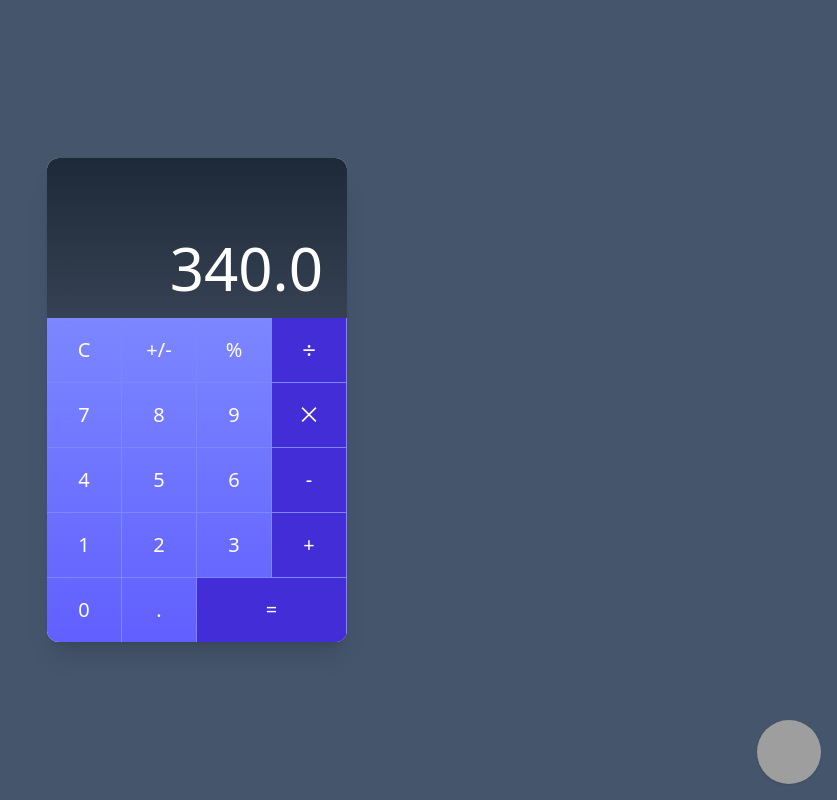
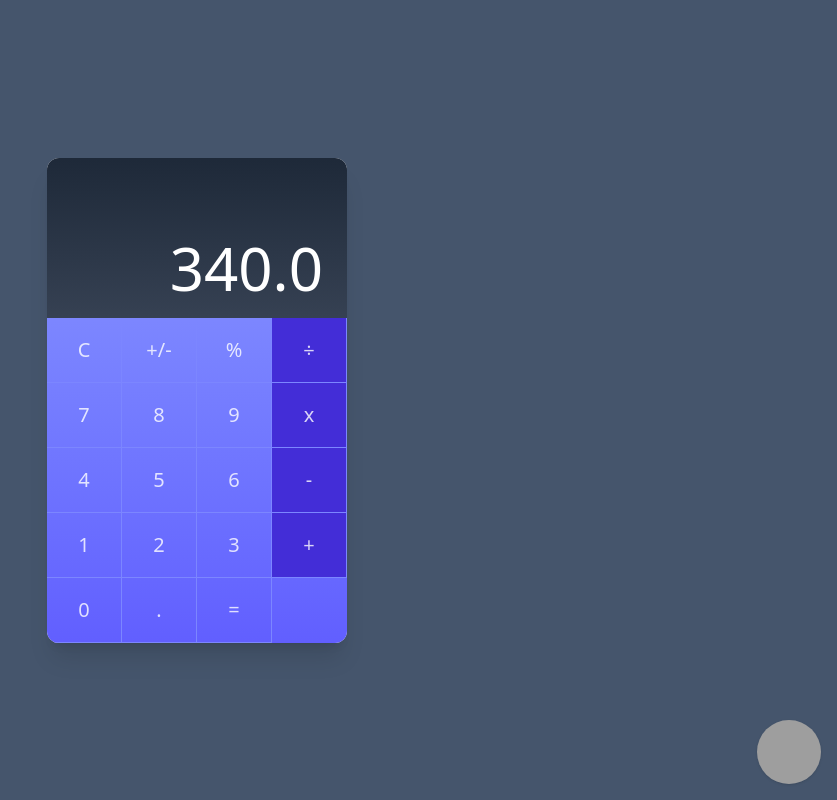
Before and after one commit to PabloGCH/angular-21-practice, an Angular app: page /calculator in a window 1280 px wide. Shown: the whole page, without its empty margins (443-1280 px from the left). Built offline with nearby package versions, Linux system fonts and the light colour scheme; grey boxes are pictures that could not be loaded.

Commit message:
Reemplazados todos los botones por boton reutilizable

```diff
--- a/src/app/components/calculator-button/calculator-button.css
+++ b/src/app/components/calculator-button/calculator-button.css
@@ -0,0 +1,9 @@
+@reference 'tailwindcss';
+
+button {
+    @apply w-full h-16 outline-none focus:outline-none hover:bg-indigo-700/20 text-white/80 text-xl font-light;
+}
+
+.is-command {
+    @apply bg-indigo-700;
+}
--- a/src/app/components/calculator-button/calculator-button.html
+++ b/src/app/components/calculator-button/calculator-button.html
@@ -1,3 +1,5 @@
-<button class="w-full h-16 outline-none focus:outline-none hover:bg-indigo-700 hover:bg-opacity-20 text-white text-opacity-50 text-xl font-light">
+<button
+    [class.is-command]="isCommand()"
+>
     <ng-content/>
 </button>
--- a/src/app/components/calculator-button/calculator-button.ts
+++ b/src/app/components/calculator-button/calculator-button.ts
@@ -1,4 +1,4 @@
-import { Component } from '@angular/core';
+import { Component, HostBinding, input, OnInit } from '@angular/core';
 
 @Component({
   selector: 'calculator-button',
@@ -9,6 +9,6 @@ import { Component } from '@angular/core';
     class: 'w-1/4 border-r border-b border-indigo-400',
   }
 })
-export class CalculatorButton {
-
+export class CalculatorButton{
+  public isCommand = input(false);
 }
--- a/src/app/components/calculator/calculator.html
+++ b/src/app/components/calculator/calculator.html
@@ -4,67 +4,31 @@
 <div class="w-full bg-gradient-to-b from-indigo-400 to-indigo-500">
     <div class="flex w-full">
         <calculator-button>C</calculator-button>
-        <div class="w-1/4 border-r border-b border-indigo-400">
-            <button class="w-full h-16 outline-none focus:outline-none hover:bg-indigo-700 hover:bg-opacity-20 text-white text-opacity-50 text-xl font-light">+/-</button>
-        </div>
-        <div class="w-1/4 border-r border-b border-indigo-400">
-            <button class="w-full h-16 outline-none focus:outline-none hover:bg-indigo-700 hover:bg-opacity-20 text-white text-opacity-50 text-xl font-light">%</button>
-        </div>
-        <div class="w-1/4 border-r border-b border-indigo-400">
-            <button class="w-full h-16 outline-none focus:outline-none bg-indigo-700 bg-opacity-10 hover:bg-opacity-20 text-white text-2xl font-light">÷</button>
-        </div>
+        <calculator-button>+/-</calculator-button>
+        <calculator-button>%</calculator-button>
+        <calculator-button [isCommand]="true">÷</calculator-button>
     </div>
     <div class="flex w-full">
-        <div class="w-1/4 border-r border-b border-indigo-400">
-            <button class="w-full h-16 outline-none focus:outline-none hover:bg-indigo-700 hover:bg-opacity-20 text-white text-xl font-light">7</button>
-        </div>
-        <div class="w-1/4 border-r border-b border-indigo-400">
-            <button class="w-full h-16 outline-none focus:outline-none hover:bg-indigo-700 hover:bg-opacity-20 text-white text-xl font-light">8</button>
-        </div>
-        <div class="w-1/4 border-r border-b border-indigo-400">
-            <button class="w-full h-16 outline-none focus:outline-none hover:bg-indigo-700 hover:bg-opacity-20 text-white text-xl font-light">9</button>
-        </div>
-        <div class="w-1/4 border-r border-b border-indigo-400">
-            <button class="w-full h-16 outline-none focus:outline-none bg-indigo-700 bg-opacity-10 hover:bg-opacity-20 text-white text-xl font-light">⨉</button>
-        </div>
+        <calculator-button>7</calculator-button>
+        <calculator-button>8</calculator-button>
+        <calculator-button>9</calculator-button>
+        <calculator-button [isCommand]="true">x</calculator-button>
     </div>
     <div class="flex w-full">
-        <div class="w-1/4 border-r border-b border-indigo-400">
-            <button class="w-full h-16 outline-none focus:outline-none hover:bg-indigo-700 hover:bg-opacity-20 text-white text-xl font-light">4</button>
-        </div>
-        <div class="w-1/4 border-r border-b border-indigo-400">
-            <button class="w-full h-16 outline-none focus:outline-none hover:bg-indigo-700 hover:bg-opacity-20 text-white text-xl font-light">5</button>
-        </div>
-        <div class="w-1/4 border-r border-b border-indigo-400">
-            <button class="w-full h-16 outline-none focus:outline-none hover:bg-indigo-700 hover:bg-opacity-20 text-white text-xl font-light">6</button>
-        </div>
-        <div class="w-1/4 border-r border-b border-indigo-400">
-            <button class="w-full h-16 outline-none focus:outline-none bg-indigo-700 bg-opacity-10 hover:bg-opacity-20 text-white text-xl font-light">-</button>
-        </div>
+        <calculator-button>4</calculator-button>
+        <calculator-button>5</calculator-button>
+        <calculator-button>6</calculator-button>
+        <calculator-button [isCommand]="true">-</calculator-button>
     </div>
     <div class="flex w-full">
-        <div class="w-1/4 border-r border-b border-indigo-400">
-            <button class="w-full h-16 outline-none focus:outline-none hover:bg-indigo-700 hover:bg-opacity-20 text-white text-xl font-light">1</button>
-        </div>
-        <div class="w-1/4 border-r border-b border-indigo-400">
-            <button class="w-full h-16 outline-none focus:outline-none hover:bg-indigo-700 hover:bg-opacity-20 text-white text-xl font-light">2</button>
-        </div>
-        <div class="w-1/4 border-r border-b border-indigo-400">
-            <button class="w-full h-16 outline-none focus:outline-none hover:bg-indigo-700 hover:bg-opacity-20 text-white text-xl font-light">3</button>
-        </div>
-        <div class="w-1/4 border-r border-b border-indigo-400">
-            <button class="w-full h-16 outline-none focus:outline-none bg-indigo-700 bg-opacity-10 hover:bg-opacity-20 text-white text-xl font-light">+</button>
-        </div>
+        <calculator-button>1</calculator-button>
+        <calculator-button>2</calculator-button>
+        <calculator-button>3</calculator-button>
+        <calculator-button [isCommand]="true">+</calculator-button>
     </div>
     <div class="flex w-full">
-        <div class="w-1/4 border-r border-indigo-400">
-            <button class="w-full h-16 outline-none focus:outline-none hover:bg-indigo-700 hover:bg-opacity-20 text-white text-xl font-light">0</button>
-        </div>
-        <div class="w-1/4 border-r border-indigo-400">
-            <button class="w-full h-16 outline-none focus:outline-none hover:bg-indigo-700 hover:bg-opacity-20 text-white text-xl font-light">.</button>
-        </div>
-        <div class="w-2/4 border-r border-indigo-400">
-            <button class="w-full h-16 outline-none focus:outline-none bg-indigo-700 bg-opacity-30 hover:bg-opacity-40 text-white text-xl font-light">=</button>
-        </div>
+        <calculator-button>0</calculator-button>
+        <calculator-button>.</calculator-button>
+        <calculator-button>=</calculator-button>
     </div>
 </div>
```
